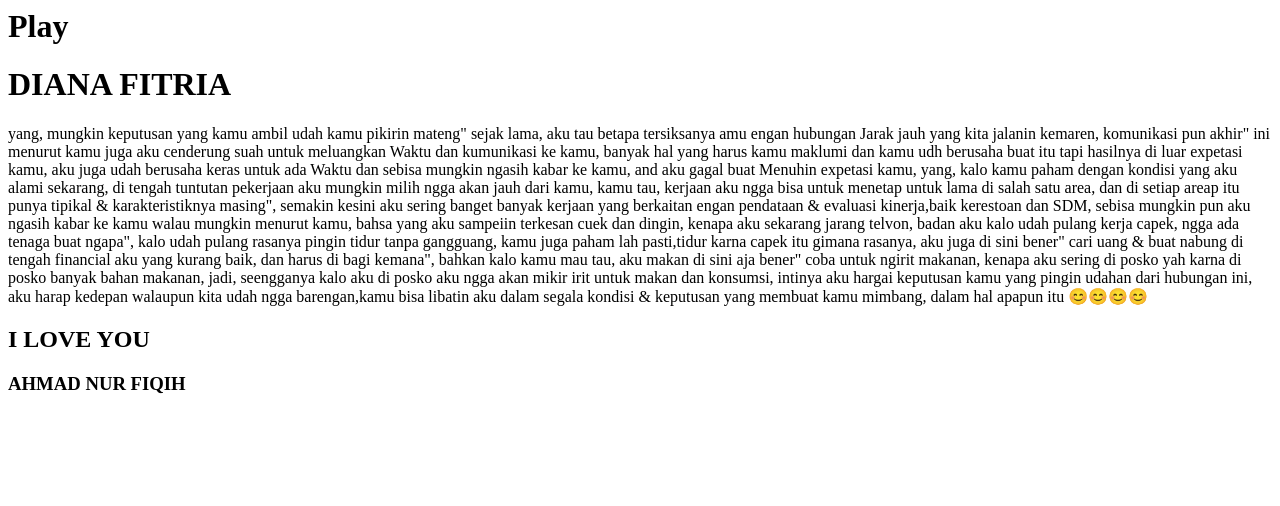
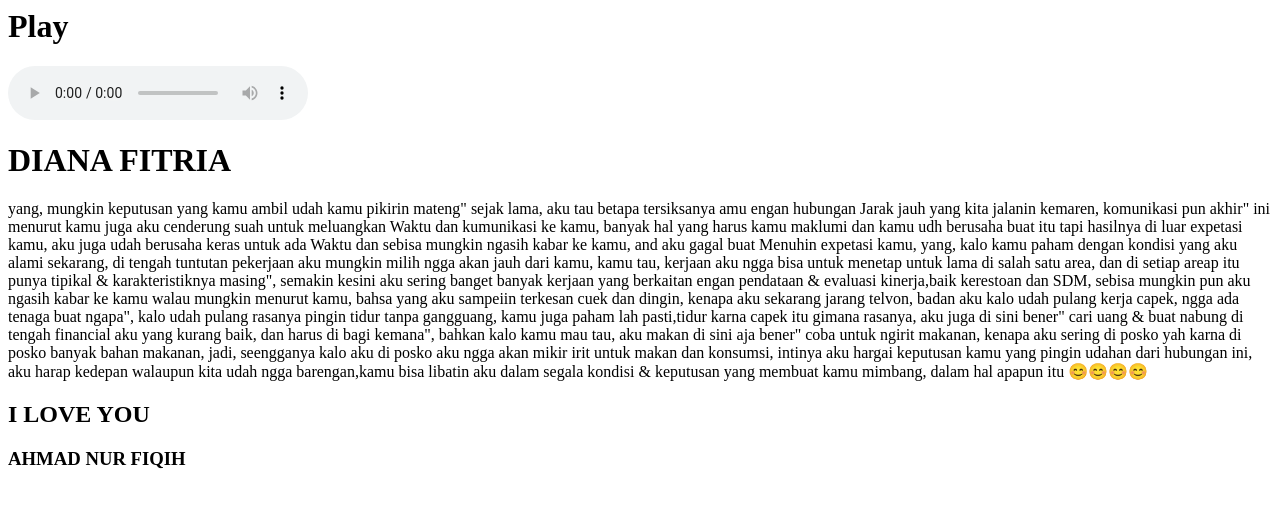
Before and after one commit to ANF99-stack/anonymous.xy1, a plain HTML site: page index.html in a window 1280 px wide. Drawn offline with Linux system fonts and the light colour scheme.

Commit message:
Update index.html

```diff
--- a/index.html
+++ b/index.html
@@ -5,7 +5,7 @@
 </head>
 <body>
   <h1> Play </h1>
-   <audio autoplay>
+   <audio Controls>
 
   <source src="Gita Gutawa.mp3" type="audio/mpeg">
 </audio>
```
